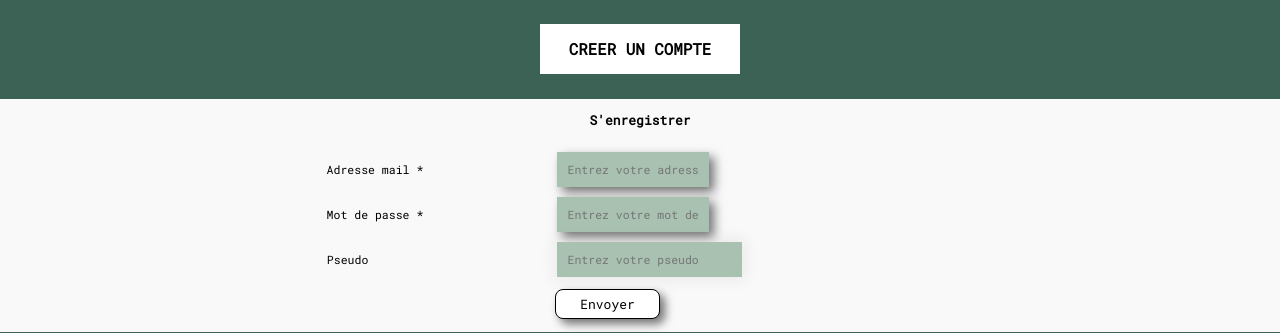
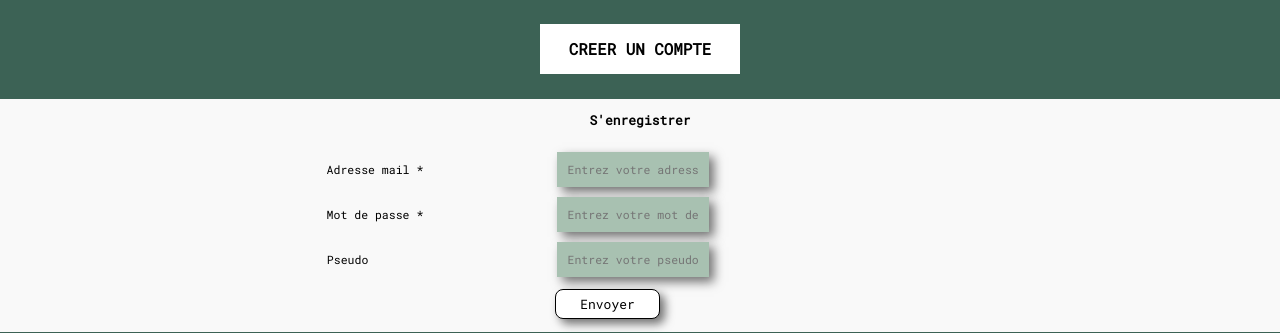
Before and after one commit to DiscoMajor/fishing_spot, a PHP site: page /connexion.html in a window 1280 px wide. Shown: the part 476-809 px from the top of the page. Run offline with PHP 8.4, Linux system fonts and the light colour scheme.

Commit message:
Correction rapide

```diff
--- a/mon_site/styles.css
+++ b/mon_site/styles.css
@@ -328,12 +328,12 @@
 input[type="email"],
 input[type="textarea"] {
   background-color: #a8c1b1;
-  width: 100%;
   border: 0;
   padding: 10px;
   font-family: "Roboto Mono", monospace;
   font-size: 0.8em;
-  box-shadow: 0 0 15px 4px rgba(0, 0, 0, 0.06);
+  width: 80%;
+  box-shadow: 5px 5px 10px rgb(114, 114, 114);
 }
 
 /* PAGE MON COMPTE */
@@ -408,6 +408,11 @@
 input[type="textarea"] {
   width: 80%;
   box-shadow: 5px 5px 10px rgb(114, 114, 114);
+  background-color: #a8c1b1;
+  border: 0;
+  padding: 10px;
+  font-family: "Roboto Mono", monospace;
+  font-size: 0.8em;
 }
 
 /* Bannière Image SEO bas de page mon compte */
```
